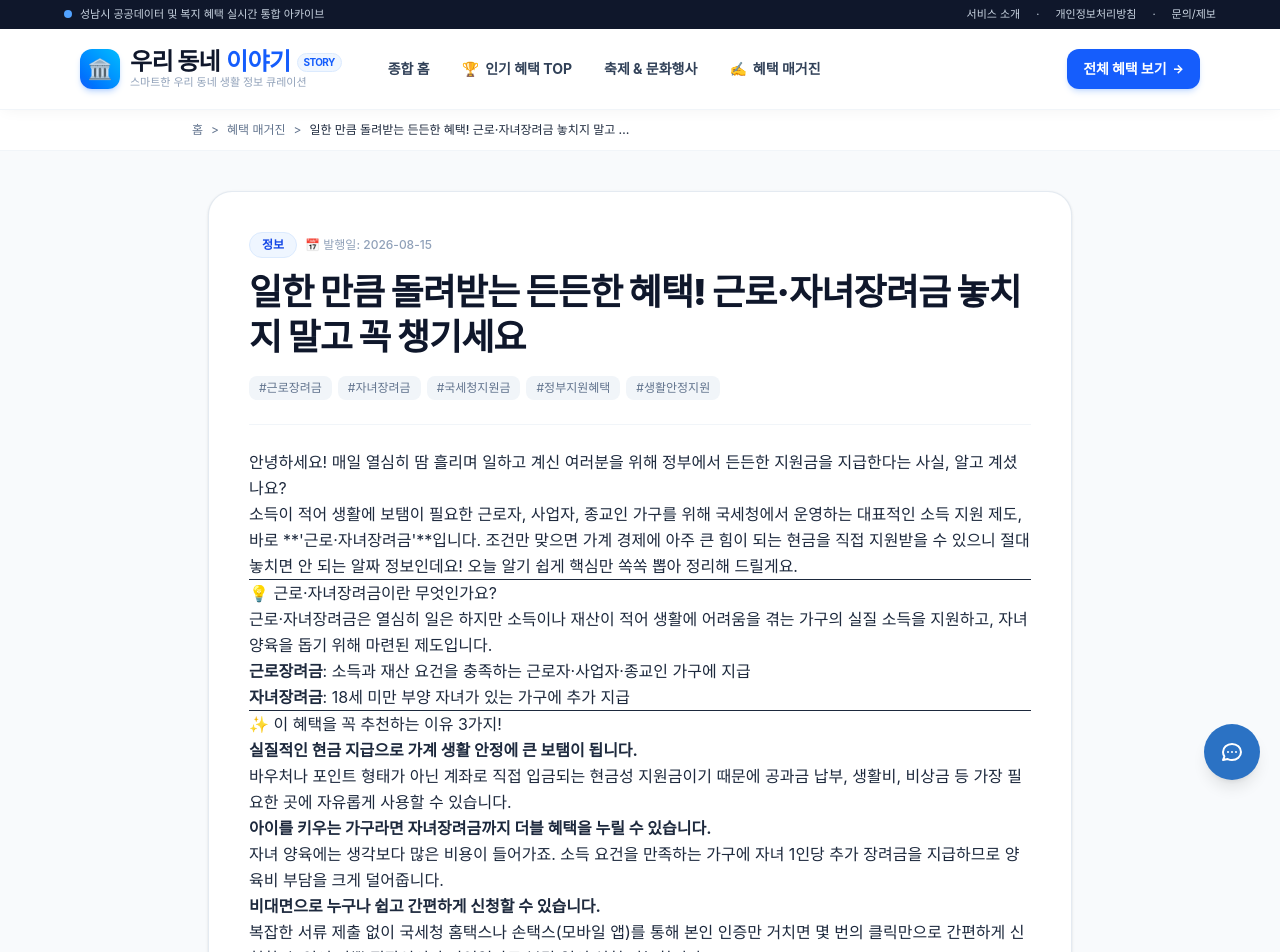
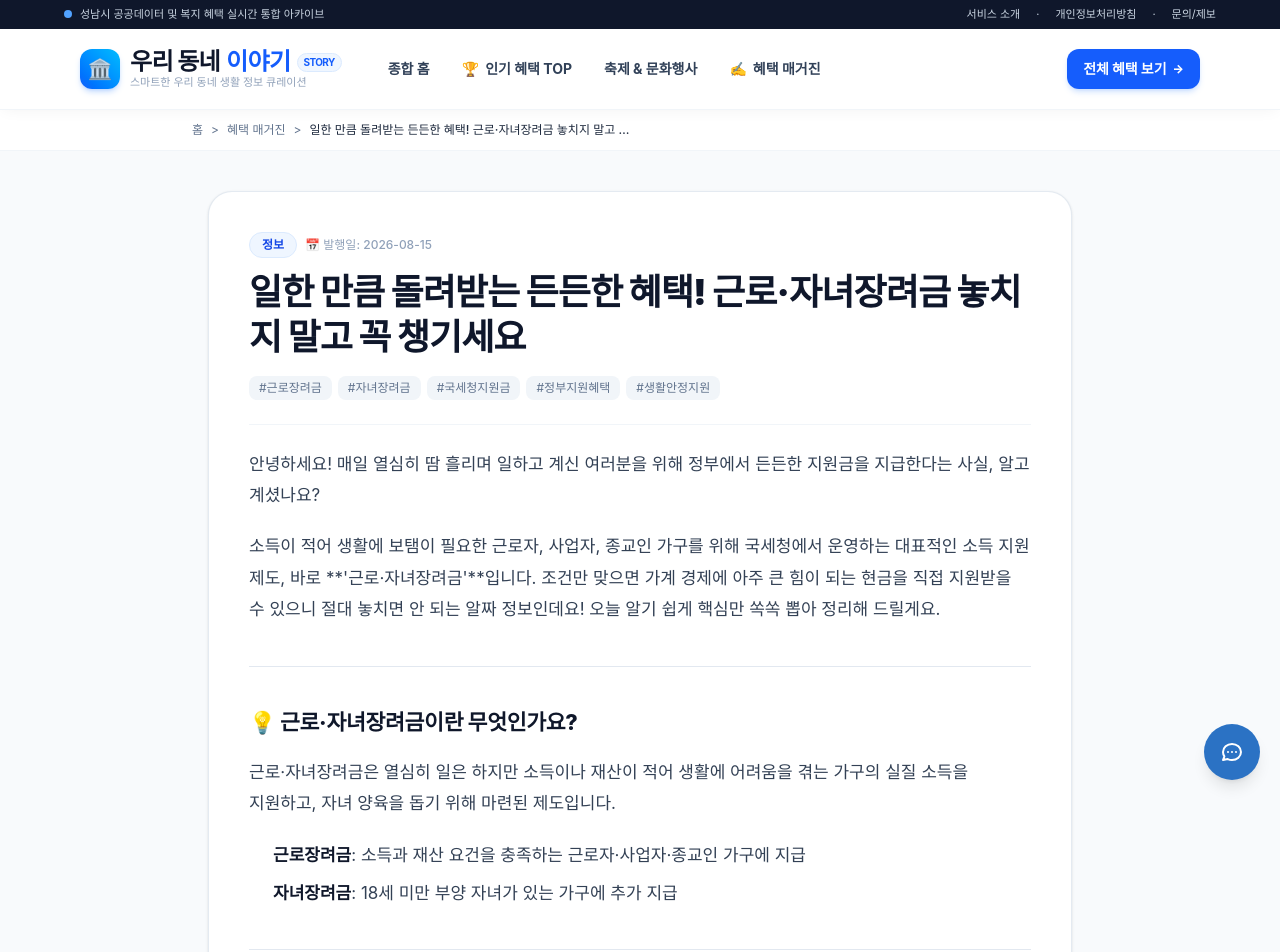
Before and after one commit to editor823/my-local-info-seongnam, a Next.js app: page /blog/2026-08-15-earned-income-tax-credit in a window 1280 px wide. Shown: the top 952 px of the page. Built offline with nearby package versions, Linux system fonts and the light colour scheme.

Commit message:
style: 블로그 본문 글자 크기 17px 확대, 줄간격 1.85배 및 여백 넉넉하게 개선

```diff
--- a/src/app/blog/[slug]/page.tsx
+++ b/src/app/blog/[slug]/page.tsx
@@ -96,12 +96,13 @@ export default async function BlogPostPage({
             )}
           </div>
 
-          {/* 마크다운 렌더링 본문 */}
-          <div className="prose prose-slate max-w-none prose-headings:font-black prose-headings:text-slate-900 prose-headings:tracking-tight prose-a:text-blue-600 prose-a:no-underline hover:prose-a:underline leading-relaxed text-sm sm:text-base">
+          {/* 마크다운 렌더링 본문 (17px, 줄간격 1.85, 넉넉한 여백 적용) */}
+          <div className="blog-content prose prose-slate max-w-none prose-headings:font-black prose-headings:text-slate-900 prose-headings:tracking-tight prose-a:text-blue-600 prose-a:no-underline hover:prose-a:underline">
             <ReactMarkdown remarkPlugins={[remarkGfm]}>
               {post.content}
             </ReactMarkdown>
           </div>
+
 
           {/* 정보 확인 안내 박스 */}
           <div className="bg-blue-50/70 border border-blue-100 rounded-2xl p-4 text-xs text-blue-900 leading-relaxed space-y-1">
--- a/src/app/globals.css
+++ b/src/app/globals.css
@@ -16,3 +16,88 @@ body {
   background: #f8fafc;
   color: #1e293b;
 }
+
+/* 블로그 본문 가독성 극대화 커스텀 스타일 (17px, 줄간격 1.85, 넉넉한 여백) */
+.blog-content {
+  font-size: 1.0625rem; /* 17px */
+  line-height: 1.85; /* 1.85배 여유로운 행간 */
+  color: #334155; /* slate-700 */
+  word-break: keep-all;
+  overflow-wrap: break-word;
+}
+
+.blog-content p {
+  margin-top: 1.25rem;
+  margin-bottom: 1.25rem;
+}
+
+.blog-content h2 {
+  font-size: 1.6rem;
+  font-weight: 800;
+  color: #0f172a;
+  margin-top: 2.75rem;
+  margin-bottom: 1.25rem;
+  line-height: 1.35;
+  letter-spacing: -0.02em;
+  padding-bottom: 0.5rem;
+  border-bottom: 1px solid #e2e8f0;
+}
+
+.blog-content h3 {
+  font-size: 1.35rem; /* ~21.6px */
+  font-weight: 800;
+  color: #0f172a;
+  margin-top: 2.25rem;
+  margin-bottom: 1rem;
+  line-height: 1.4;
+  letter-spacing: -0.015em;
+}
+
+.blog-content h4 {
+  font-size: 1.15rem; /* ~18.4px */
+  font-weight: 700;
+  color: #1e293b;
+  margin-top: 1.75rem;
+  margin-bottom: 0.75rem;
+  line-height: 1.5;
+}
+
+.blog-content ul,
+.blog-content ol {
+  margin-top: 1rem;
+  margin-bottom: 1.25rem;
+  padding-left: 1.5rem;
+}
+
+.blog-content li {
+  margin-top: 0.5rem;
+  margin-bottom: 0.5rem;
+  line-height: 1.8;
+}
+
+.blog-content strong {
+  color: #0f172a;
+  font-weight: 700;
+}
+
+.blog-content blockquote {
+  margin-top: 1.5rem;
+  margin-bottom: 1.5rem;
+  padding: 1rem 1.25rem;
+  border-left: 4px solid #3b82f6;
+  background-color: #f0f7ff;
+  border-radius: 0.5rem;
+  color: #1e3a8a;
+}
+
+.blog-content hr {
+  margin-top: 2.5rem;
+  margin-bottom: 2.5rem;
+  border-color: #e2e8f0;
+}
+
+.blog-content a {
+  color: #2563eb;
+  text-decoration: underline;
+  text-underline-offset: 4px;
+}
```
